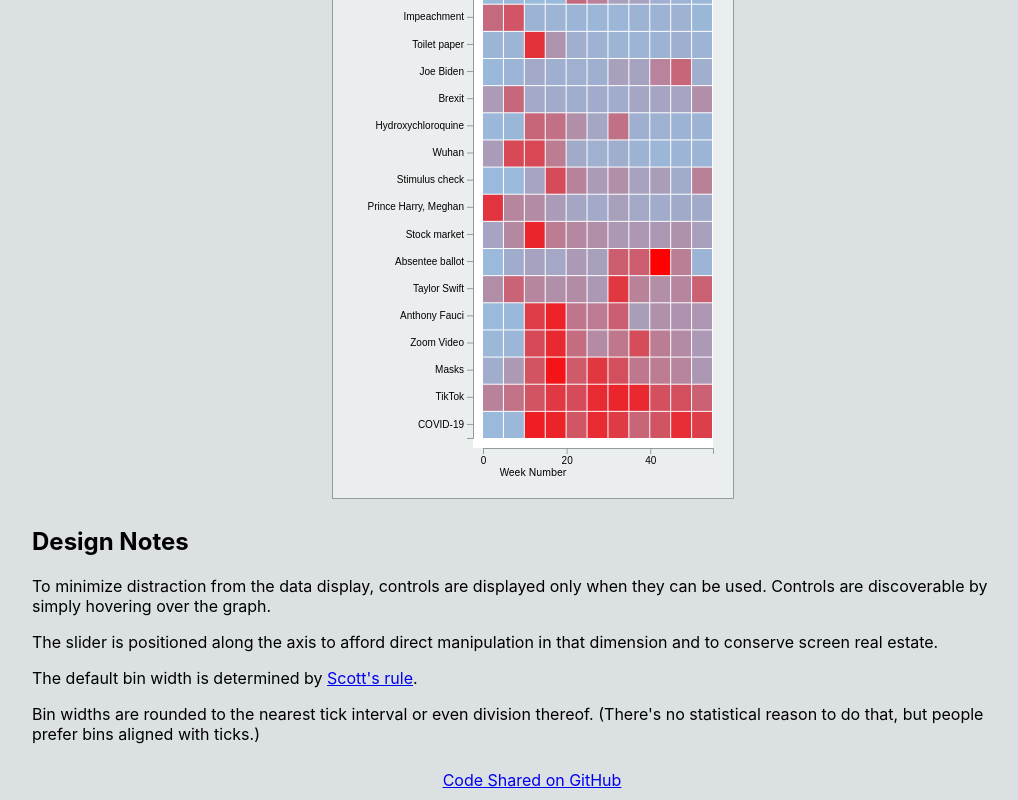
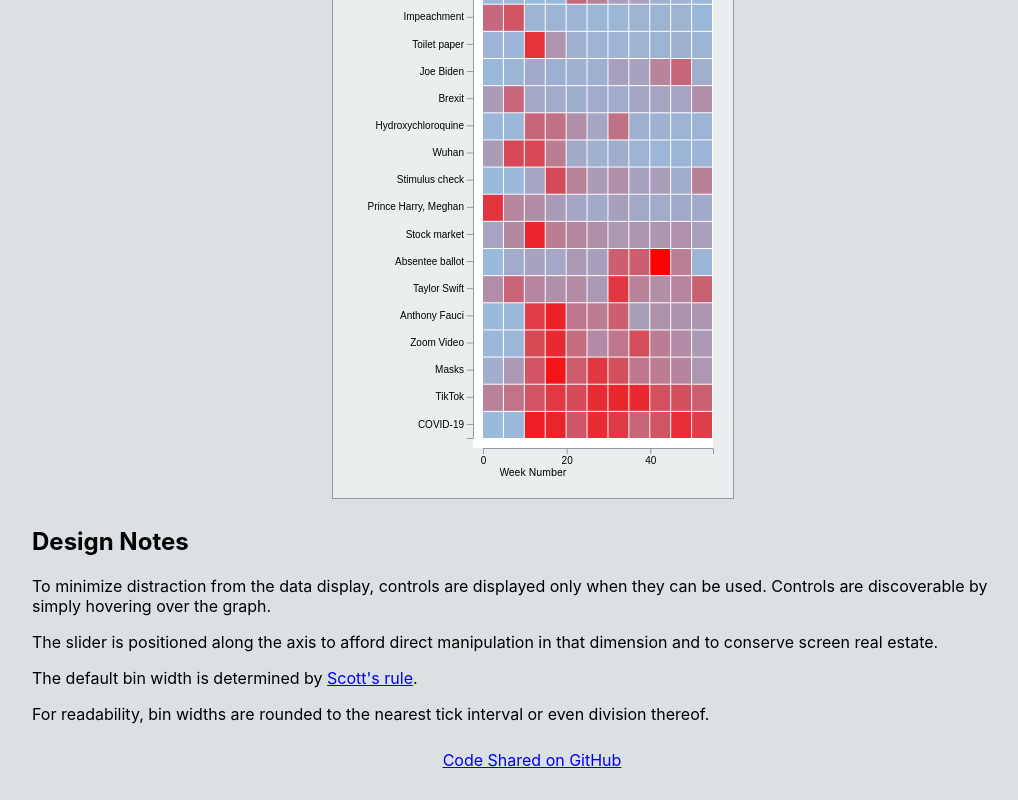
Before and after one commit to hemanrobinson/top-n-binning, a React (Create React App) app: page / in a window 1280 px wide. Shown: the part 1991-2791 px from the top of the page, without its empty margins (108-1126 px from the left). Built offline with nearby package versions, Linux system fonts and the light colour scheme.

Commit message:
improve text

```diff
--- a/src/App.js
+++ b/src/App.js
@@ -75,7 +75,7 @@ const App = () => {
                 The default bin width is determined by <a href="https://github.com/d3/d3-array/blob/main/README.md#thresholdScott">Scott's rule</a>.
                 </p>
                 <p>
-                Bin widths are rounded to the nearest tick interval or even division thereof.  (There's no statistical reason to do that, but people prefer bins aligned with ticks.)
+                For readability, bin widths are rounded to the nearest tick interval or even division thereof.
                 </p>
             </div>
             <a href="https://github.com/hemanrobinson/bin/">Code Shared on GitHub</a>
```
